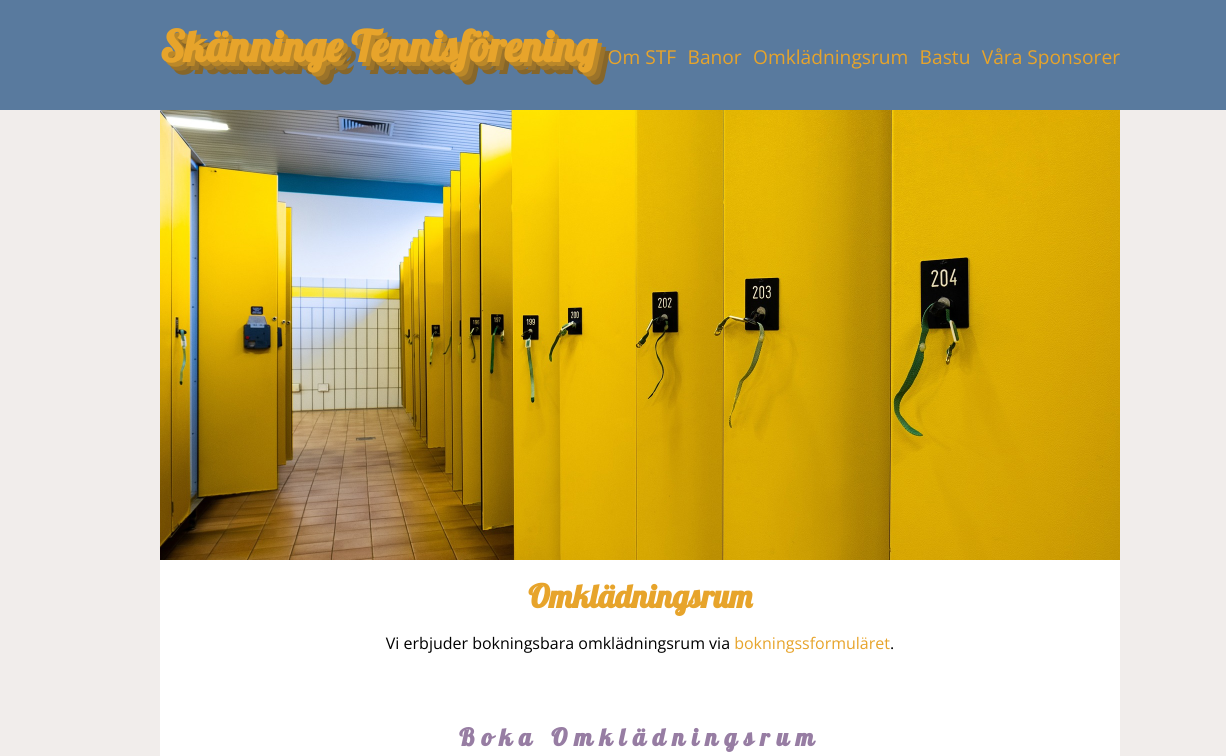
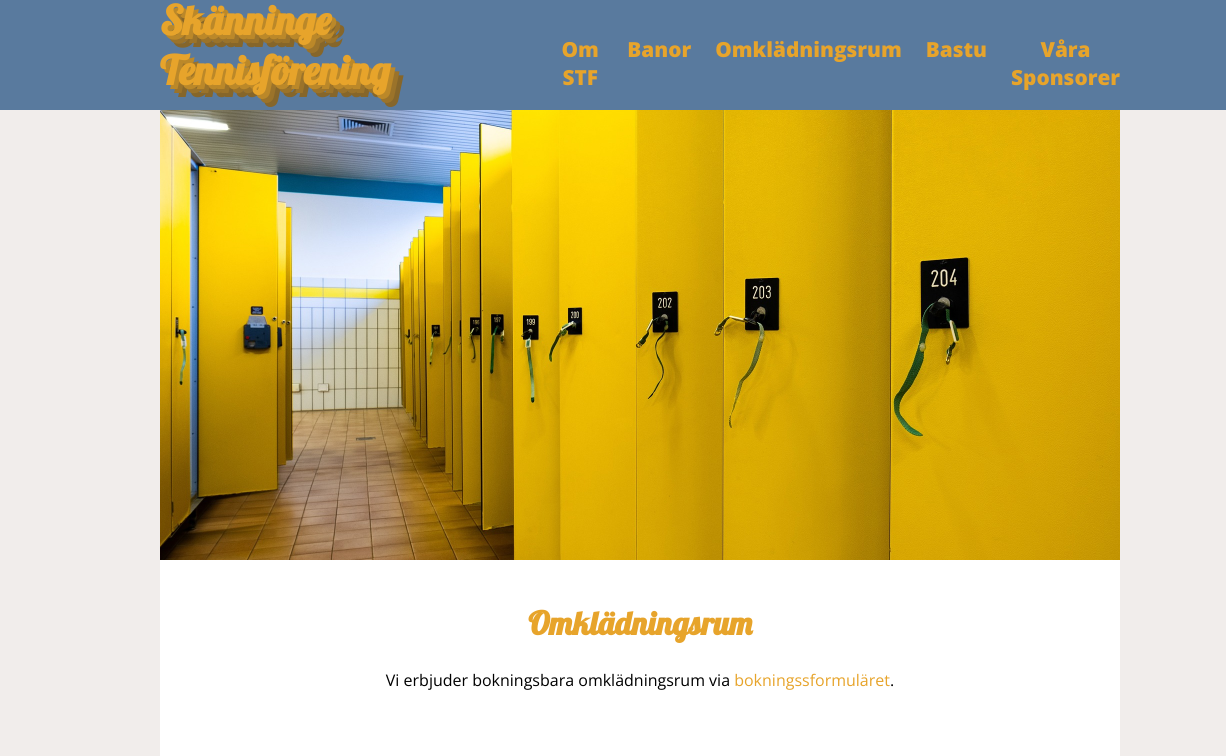
Before and after one commit to lucidrunner/tennis-projekt, a plain HTML site: page omkl.html in a window 1280 px wide. Shown: the top 756 px of the page, 0-1226 px from the left. Drawn offline with nearby package versions, Linux system fonts and the light colour scheme.

Commit message:
Push attempt 2 - played around a bunch

```diff
--- a/omkl.html
+++ b/omkl.html
@@ -32,11 +32,15 @@
       <a href="index.html" class="headerIndexLink"
         ><h1>Skänninge Tennisförening</h1></a
       >
-      <p><a href="index.html">Om STF</a></p>
-      <p><a href="banor.html">Banor</a></p>
-      <p><a href="omkl.html">Omklädningsrum</a></p>
-      <p><a href="bastu.html">Bastu</a></p>
-      <p><a href="">Våra Sponsorer</a></p>
+      <nav>
+        <ul>
+          <li class="hover-underline-animation"><a href="index.html">Om STF</a></li>
+          <li class="hover-underline-animation"><a href="banor.html">Banor</a></li>
+          <li class="hover-underline-animation"><a href="omkl.html">Omklädningsrum</a></li>
+          <li class="hover-underline-animation"><a href="bastu.html">Bastu</a></li>
+          <li class="hover-underline-animation"><a href="">Våra Sponsorer</a></li>
+        </ul>
+         </nav>
     </header>
 
     <main class="container">
@@ -142,7 +146,7 @@
       </section>
     </main>
     <footer>
-      <h2>STF</h2>
+      <p id="footer-logo">STF<p>
       <address>
         Skänninge Tennisförening <br />
         Villa Villekulla 123<br />
--- a/styles.css
+++ b/styles.css
@@ -9,6 +9,7 @@
   --bordercolor: #fff;
   --sidenavbordercolor: #cf9427;
   --divider-color: #597a9e;
+  --header-size: 110px;
 }
 
 * {
@@ -26,14 +27,30 @@ body {
 }
 
 header {
-  font-size: 16pt;
-  height: 110px;
-  min-height: 110px;
+  height: var(--header-size);
+  width: 100%;
   background-color: var(--darkshade);
   padding: 1.5% 12.5%;
   display: flex;
   flex-direction: row;
   justify-content: space-between;
+  align-items: center;
+  position: fixed;
+}
+
+main{
+    margin-top: var(--header-size);
+}
+
+@keyframes color-blink{
+  0% {color: var(--maincolor);}
+  50% {color: greenyellow;}
+  100%{color: var(--maincolor);}
+}
+
+@keyframes color-change{
+  0% {color: var(--maincolor);}
+  100%{color: greenyellow;}
 }
 
 h1 {
@@ -41,14 +58,21 @@ h1 {
   font-family: "Lobster", cursive;
 }
 
+h1:hover{
+  animation: color-change 1s ease-out;
+  animation-iteration-count: 1;
+}
+
 header h1 {
+  font-size: 2.5rem;
   margin: auto;
+  padding: auto;
+  transform: translateY(-10px);
   /*Text shadows woo*/
   text-shadow: #bb8829 4px 4px, #9b732a 8px 8px, #86662a 12px 12px;
 }
 
 main h1 {
-  margin: auto;
   font-size: 2rem;
   text-align: center;
 }
@@ -57,19 +81,61 @@ main h1 {
   text-align: center;
 }
 
-header p > a,
+nav a,
 main p > a {
   text-decoration: none;
   color: var(--maincolor);
 }
 
-header p > a {
-  font-size: 1.2rem;
+nav{
+  margin: auto;
+  margin-right: 0px;
+  padding: auto;
+  text-align: center;
+  vertical-align: center;
+}
+
+nav ul{
+  display: flex;
+  flex-direction: row;
+  gap: 1.5rem;
+}
+
+nav a {
+  font-size: 1.3em;
+  font-weight: bold;
   font-family: "Open Sans", sans;
 }
-header p > a:hover{
-  color: var(--sidenavbordercolor);
-  border-bottom: #86662a 1px;
+
+nav a:hover{
+  transition: 2s;
+  color: greenyellow;
+
+
+  /* animation: color-change 2s infinite; */
+}
+
+.hover-underline-animation{
+  display: inline-block;
+  position:relative;
+}
+
+.hover-underline-animation::after{
+  content:'';
+  position:absolute;
+  width: 100%;
+  transform: scaleX(0);
+  height: 2px;
+  bottom: -10px;
+  left: 0;
+  background-color: var(--sidenavbordercolor);
+  transform-origin: bottom right;
+  transition: transform 0.33s ease-out;
+}
+
+.hover-underline-animation:hover::after{
+  transform: scaleX(1);
+  transform-origin: bottom left;
 }
 
 .headerIndexLink {
@@ -78,7 +144,8 @@ header p > a:hover{
 }
 
 .container {
-  margin: 0 12.5%;
+  margin-left: 12.5%;
+  margin-right: 12.5%;
   background-color: white;
   flex: 1;
 }
@@ -95,6 +162,7 @@ header p > a:hover{
 }
 
 .index-container {
+  margin-top: var(--header-size);
   display: grid;
   grid-template-columns: auto auto;
   justify-content: left;
```
Also changed, not shown: banor.html (+10 -6 lines), bastu.html (+10 -6 lines), index.html (+9 -6 lines).
